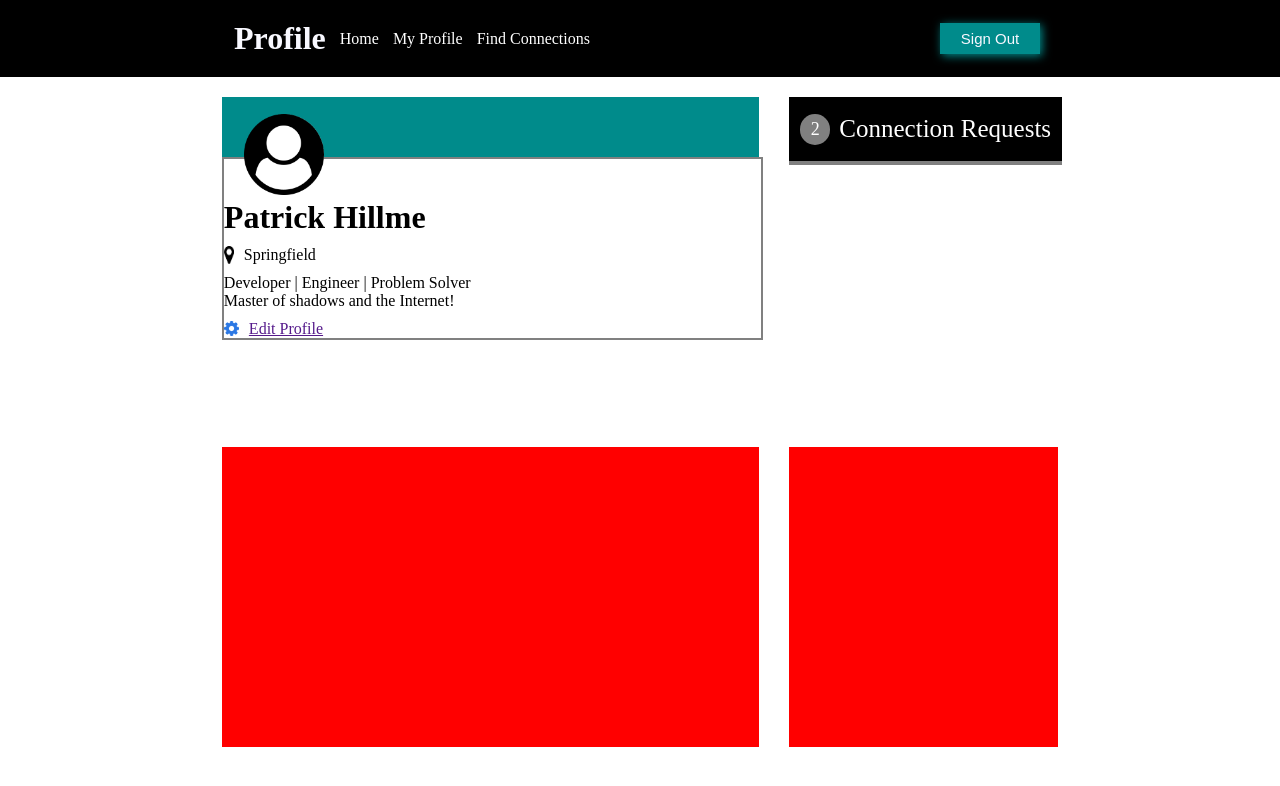
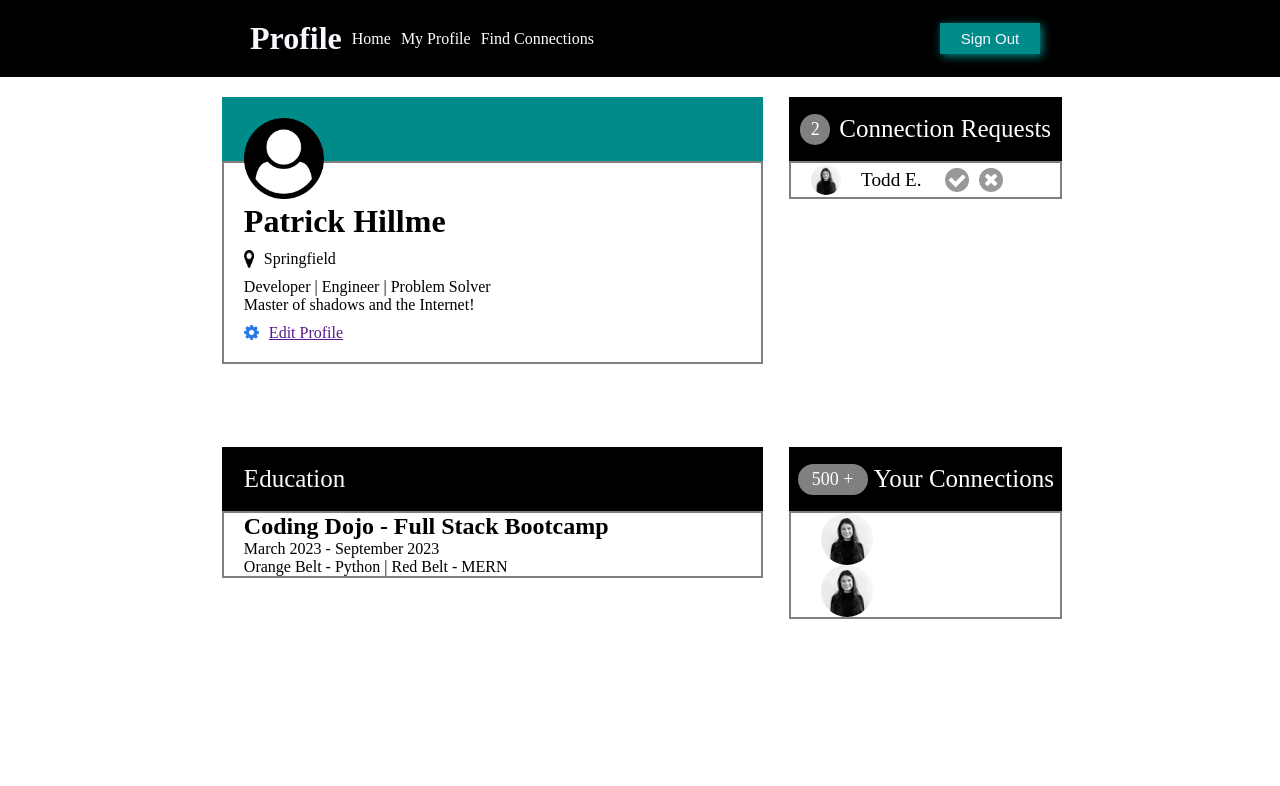
Before and after one commit to Patrick-Hillme/Web_Fun, a plain HTML site: page Profile_Page/profile_page.html in a window 1280 px wide. Shown: the top 786 px of the page. Drawn offline with Linux system fonts and the light colour scheme.

Commit message:
Practicing flex box

```diff
--- a/Profile_Page/profile_page.html
+++ b/Profile_Page/profile_page.html
@@ -46,11 +46,36 @@
                 <p>Connection Requests</p>
             </div>
             <div class="request-box">
-
+                <div class="connection">
+                    <img src="./images/alayne-s.jpg" alt="User Photo" class="connection-photo">
+                    <p>Todd E.</p>
+                </div>
+                <div class="accept-deny">
+                    <img src="./icons/accept-circle.png" alt="Accept" class="approve-deny-circles">
+                    <img src="./icons/close-circle.png" alt="Deny" class="approve-deny-circles">
+                </div>
             </div>
         </div>
-        <div class="education"></div>
-        <div class="connections"></div>
+        <div class="education">
+            <div class="education-ribbon"><p>Education</p></div>
+            <div class="education-box">
+                <h2>Coding Dojo - Full Stack Bootcamp</h2>
+                <p>March 2023 - September 2023</p>
+                <p>Orange Belt - Python | Red Belt - MERN</p>
+            </div>
+        </div>
+        <div class="connections">
+            <div class="connections-ribbon">
+                <p class="connections-number">500 +</p>
+                <p>Your Connections</p>
+            </div>
+            <div class="connections-box">
+                <div class="connections-photos">
+                    <img src="./images/alayne-s.jpg" alt="User Photo" class="connection-photo">
+                    <img src="./images/alayne-s.jpg" alt="User Photo" class="connection-photo">
+                </div>
+            </div>
+        </div>
     </div>
 
 </body>
--- a/Profile_Page/style.css
+++ b/Profile_Page/style.css
@@ -59,13 +59,13 @@
 }
 
 .education {
-    background-color: red;
+    /* background-color: red; */
     width: 60%;
     height: 300px;
 }
 
 .connections {
-    background-color: red;
+    /* background-color: red; */
     width: 30%;
     height: 300px;
 }
@@ -74,6 +74,7 @@
     background-color: darkcyan;
     width: 100%;
     height: 60px;
+    border: 2px solid darkcyan;
 }
 
 .profile-info {
@@ -92,25 +93,33 @@
 .location {
     display: flex;
     margin: 10px 0;
+
+}
+
+h1 {
+    margin-left: 20px;
 }
 
 .location img {
     width: 10px;
     margin-right: 10px;
+    margin-left: 20px;
 }
 
 .user-info {
-    margin: 10px 0;
+    margin: 10px 20px;
 }
 
 .gear-icon {
     width: 15px;
     margin-right: 10px;
+    margin-left: 20px;
 }
 
 .edit-profile {
     display: flex;
     align-items: center;
+    margin-bottom: 20px;
 }
 
 .request-ribbon {
@@ -139,4 +148,84 @@
 .request-box {
     border: 2px solid grey;
     width: 100%;
+    display: flex;
+    justify-content: space-between;
 }
+
+.connection {
+    display: flex;
+    align-items: center;
+    font-size: larger;
+}
+
+.connection-photo {
+    border-radius: 50px;
+    width: 20%;
+    margin: 0 20px;
+}
+
+.accept-deny {
+    display: flex;
+}
+
+.approve-deny-circles {
+    width: 20%;
+    padding: 5px;
+}
+
+.education-ribbon {
+    background-color: black;
+    width: 100%;
+    height: 60px;
+    border: 2px solid black;
+    color: ghostwhite;
+    font-size: 25px;
+    display: flex;
+    align-items: center;
+}
+
+.education-ribbon p {
+    margin-left: 20px;
+}
+
+.education-box {
+    border: 2px solid grey;
+    width: 100%;
+}
+
+.education-box p, h2 {
+    margin-left: 20px;
+}
+
+.connections-ribbon {
+    background-color: black;
+    width: 100%;
+    height: 60px;
+    border: 2px solid black;
+    display: flex;
+    align-items: center;
+    color: white;
+    font-size: 25px;
+    justify-content: space-evenly;
+}
+
+.connections-box {
+    border: 2px solid grey;
+    width: 100%;
+}
+
+.connections-number {
+    background-color: grey;
+    border-radius: 250px;
+    padding: 5px;
+    width: 60px;
+    color: white;
+    font-size: large;
+    text-align: center;
+}
+
+.connections-photos {
+    display: flex;
+    flex-direction: column;
+    margin-left: 10px;
+}
--- /dev/null
+++ b/Profile_Page/style_1.css
@@ -0,0 +1,67 @@
+* {
+    margin: 0;
+    padding: 0;
+}
+
+.container {
+    margin: 60px auto;
+    width: 20%;
+}
+
+.box-ribbon {
+    background-color: black;
+    border: 2px solid black;
+    width: 100%;
+    padding: 10px;
+    color: ghostwhite;
+    display: flex;
+    justify-content: space-around;
+    align-items: center;
+}
+
+.request-number {
+    border-radius: 50%;
+    background-color: grey;
+    color: ghostwhite;
+    padding: 10px;
+    width: 10px;
+}
+
+.box {
+    border: 2px solid grey;
+    width: 100%;
+    padding: 10px;
+    display: flex;
+    flex-direction: column;
+}
+
+.user-photo {
+    width: 20%;
+    margin-right: 20px;
+}
+
+.connection-profile {
+    display: flex;
+    align-items: center;
+    font-size: 30px;
+}
+
+.row {
+    display: flex;
+    justify-content: space-between;
+    align-items: center;
+    margin-bottom: 20px;
+}
+
+.approve-deny {
+    display: flex;
+    align-items: center;
+    justify-content: space-around;
+}
+
+.yes-no-button {
+    width: 35%;
+    /* margin: 0 5px; */
+    padding: 5px;
+    float: right;
+}
```
Also changed, not shown: Profile_Page/practice.html (added, +39 -0 lines).
